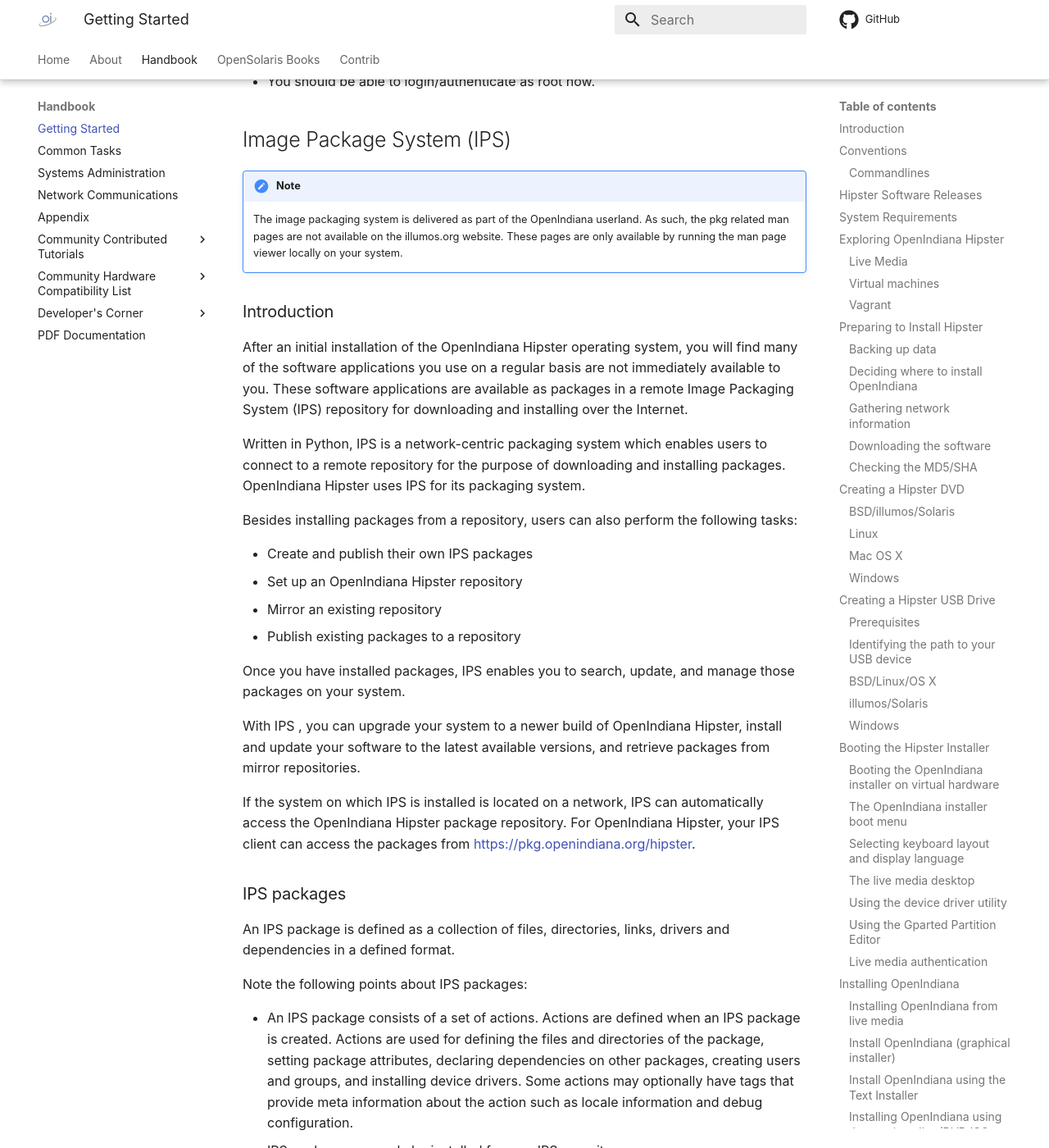
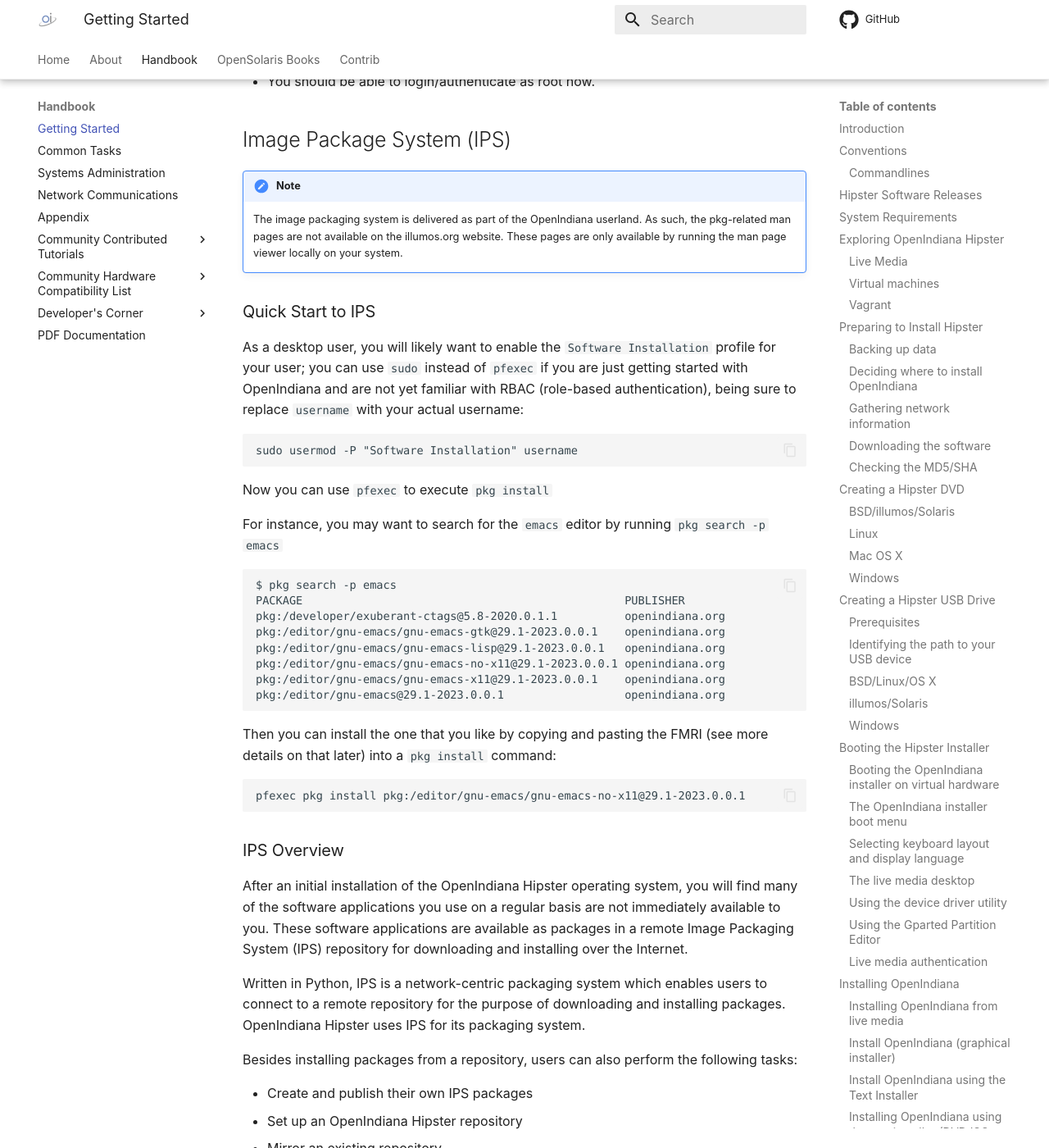
Before and after one commit to OpenIndiana/oi-docs, an MkDocs documentation site: the page built from docs/handbook/getting-started.md, in a window 1280 px wide and 1400 px high, scrolled down 47331 px. Shown: the whole window at 82% size. Built offline with MkDocs 1.6.1 and Material for MkDocs 9.7.7, drawn with Linux system fonts in a browser that asks for light colours; comment, search, counter and statistics services are not loaded; some of the changed text lies outside the part shown.

````diff
--- a/docs/handbook/getting-started.md
+++ b/docs/handbook/getting-started.md
@@ -1413,11 +1413,49 @@ Use the following steps to change the root password:
 <div class="note" markdown="1">
 !!! note
     The image packaging system is delivered as part of the OpenIndiana userland.
-    As such, the pkg related man pages are not available on the illumos.org website.
+    As such, the pkg-related man pages are not available on the illumos.org website.
     These pages are only available by running the man page viewer locally on your system.
 </div>
 
-### Introduction
+### Quick Start to IPS
+
+As a desktop user, you will likely want to enable the `Software Installation` profile for
+your user; you can use `sudo` instead of `pfexec` if you are just getting started with
+OpenIndiana and are not yet familiar with RBAC (role-based authentication), being sure
+to replace `username` with your actual username:
+
+
+```
+sudo usermod -P "Software Installation" username
+```
+
+Now you can use `pfexec` to execute `pkg install`
+
+
+For instance, you may want to search for the `emacs` editor by running `pkg search -p emacs`
+
+```
+$ pkg search -p emacs
+PACKAGE                                                PUBLISHER
+pkg:/developer/exuberant-ctags@5.8-2020.0.1.1          openindiana.org
+pkg:/editor/gnu-emacs/gnu-emacs-gtk@29.1-2023.0.0.1    openindiana.org
+pkg:/editor/gnu-emacs/gnu-emacs-lisp@29.1-2023.0.0.1   openindiana.org
+pkg:/editor/gnu-emacs/gnu-emacs-no-x11@29.1-2023.0.0.1 openindiana.org
+pkg:/editor/gnu-emacs/gnu-emacs-x11@29.1-2023.0.0.1    openindiana.org
+pkg:/editor/gnu-emacs@29.1-2023.0.0.1                  openindiana.org
+
+```
+
+
+Then you can install the one that you like by copying and pasting the FMRI (see more details on that later) into a `pkg install` command:
+
+
+```
+pfexec pkg install pkg:/editor/gnu-emacs/gnu-emacs-no-x11@29.1-2023.0.0.1
+```
+
+
+### IPS Overview
 
 <!--The majority of the text below was taken from the PDL licensed document titled 'Getting Started with OpenSolaris 2008.11' -->
 
````
Also changed, not shown: other parts of docs/handbook/getting-started.md (+2 -2 lines), docs/handbook/systems-administration.md (+20 -0 lines).
